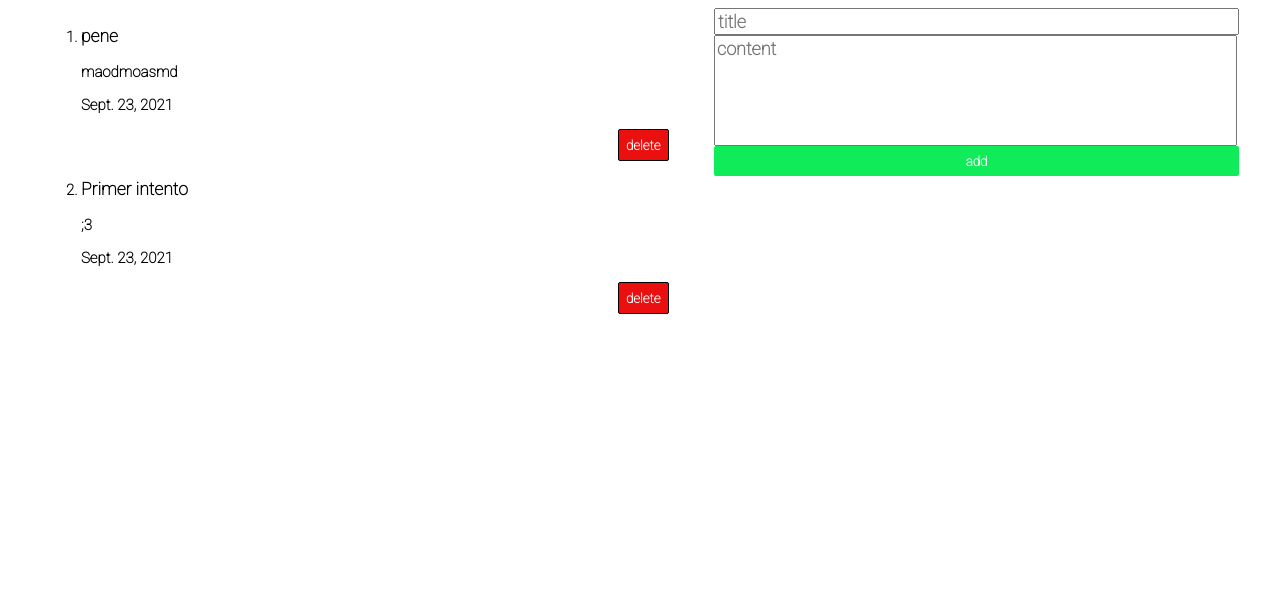
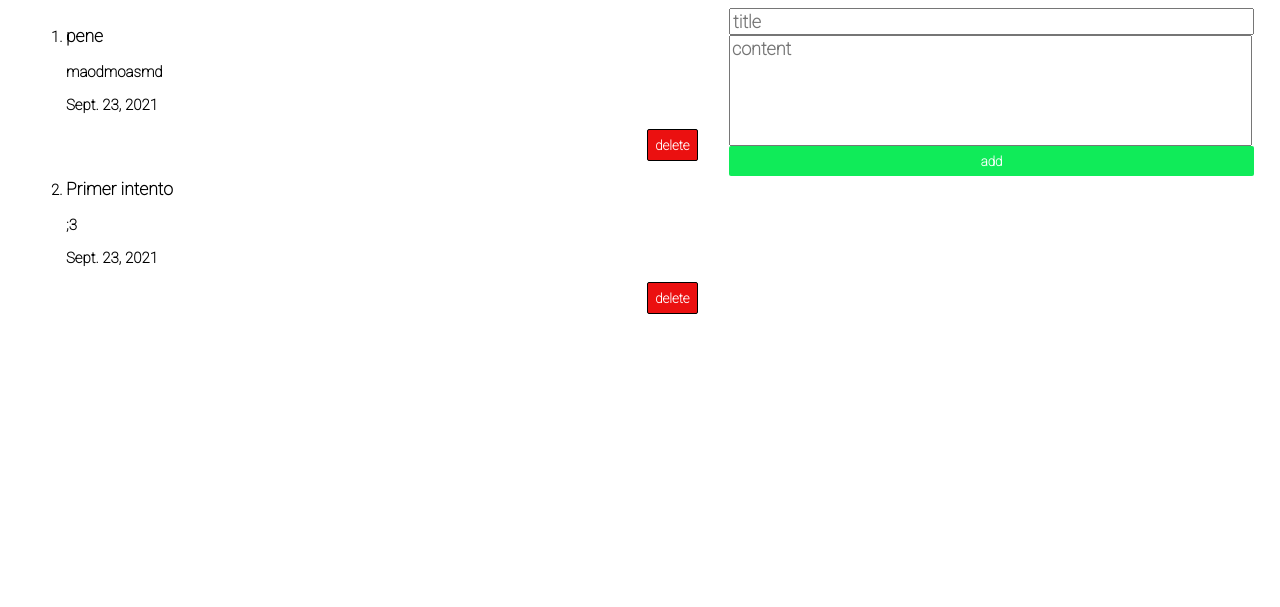
Before and after one commit to Ricardo-we/DjangoCrud, a Django app: template main/templates/main/dashboard.html in a window 1280 px wide. Shown: the top 607 px of the page. Run offline with Django 3.2, Linux system fonts and the light colour scheme; the template is opened without the code that fills it: values that come from a table or form of the project are taken from there, others are empty; data comes from the database, SQL or seed files in the repository.

Commit message:
Scroll update

```diff
--- a/static/main/css/dashboard.css
+++ b/static/main/css/dashboard.css
@@ -19,7 +19,7 @@ html{
 
 .todos_container{
     margin: 0;
-    width: 40rem;
+    width: 43rem;
     height: 40rem;
     overflow: scroll;
     display: flex;
@@ -30,9 +30,11 @@ html{
     word-wrap: break-word;
     width: 98%;
 }
-.to_dos_elements h2{
+
+.to_dos_elements h3{
     word-wrap: break-word;
 }
+
 .to_dos_elements p{
     word-wrap: break-word;
 }
```
